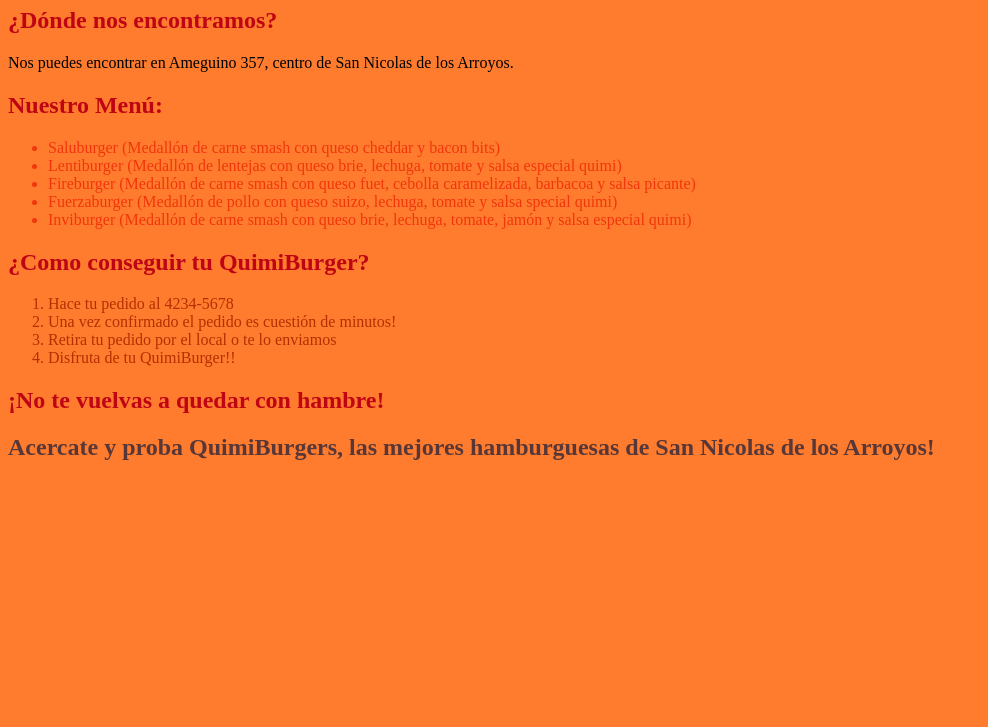
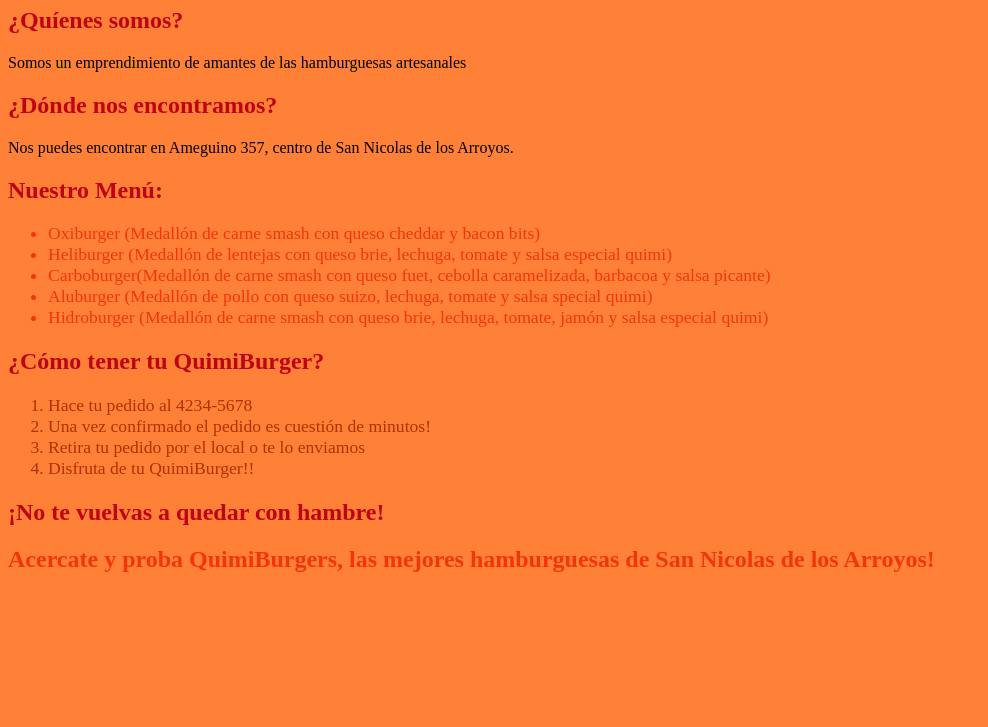
Before and after one commit to JulianCompierchio/QuimiBurgersHTML, a plain HTML site: page index.html in a window 1280 px wide. Shown: the part 73-800 px from the top of the page, without its empty margins (0-988 px from the left). Drawn offline with Linux system fonts and the light colour scheme.

Commit message:
feat:agregar mejor diseño de página

```diff
--- a/css/styles.css
+++ b/css/styles.css
@@ -1,21 +1,35 @@
 
 body{
-    background-color: #ff7c2f;
+    background-color: #ff8138;
     font-family: 'Times New Roman', Times, serif;
+}
+
+h1{
+    color: #573737;
+    font-weight: 0;
 }
 
 h2{
     color: #BF0413;
 }
 
+p{
+    font-size: 1rem;
+    font-weight: 400;
+}
+
 .burgers{
     color:#F2360C;
+    font-size: 1.1rem;
+    font-weight: 500;
 }
 
 .order{
     color:#b33000;
+    font-size: 1.1rem;
+    font-weight: 500;
 }
 
 .footer{
-    color:#573737;
+    color:#F2360C;
 }
--- a/index.html
+++ b/index.html
@@ -8,17 +8,19 @@
 </head>
 <body>
     <h1>¡Bienvenido a QuimiBurgers!</h1>
-    <h2 class="">¿Dónde nos encontramos?</h2>
-    <p class="">Nos puedes encontrar en Ameguino 357, centro de San Nicolas de los Arroyos.</p>
+    <h2>¿Quíenes somos?</h2>
+    <p>Somos un emprendimiento de amantes de las hamburguesas artesanales </p>
+    <h2>¿Dónde nos encontramos?</h2>
+    <p>Nos puedes encontrar en Ameguino 357, centro de San Nicolas de los Arroyos.</p>
     <h2 >Nuestro Menú:</h2>
         <ul class="burgers">
-            <li>Saluburger (Medallón de carne smash con queso cheddar y bacon bits)</li>
-            <li>Lentiburger (Medallón de lentejas con queso brie, lechuga, tomate y salsa especial quimi)</li>
-            <li>Fireburger (Medallón de carne smash con queso fuet, cebolla caramelizada, barbacoa y salsa picante)</li>
-            <li>Fuerzaburger (Medallón de pollo con queso suizo, lechuga, tomate y salsa special quimi)</li>
-            <li>Inviburger (Medallón de carne smash con queso brie, lechuga, tomate, jamón y salsa especial quimi)</li>
+            <li>Oxiburger (Medallón de carne smash con queso cheddar y bacon bits)</li>
+            <li>Heliburger (Medallón de lentejas con queso brie, lechuga, tomate y salsa especial quimi)</li>
+            <li>Carboburger(Medallón de carne smash con queso fuet, cebolla caramelizada, barbacoa y salsa picante)</li>
+            <li>Aluburger (Medallón de pollo con queso suizo, lechuga, tomate y salsa special quimi)</li>
+            <li>Hidroburger (Medallón de carne smash con queso brie, lechuga, tomate, jamón y salsa especial quimi)</li>
         </ul>
-    <h2>¿Como conseguir tu QuimiBurger?</h2>
+    <h2>¿Cómo tener tu QuimiBurger?</h2>
         <ol class="order">
             <li>Hace tu pedido al 4234-5678</li>
             <li>Una vez confirmado el pedido es cuestión de minutos!</li>
```
